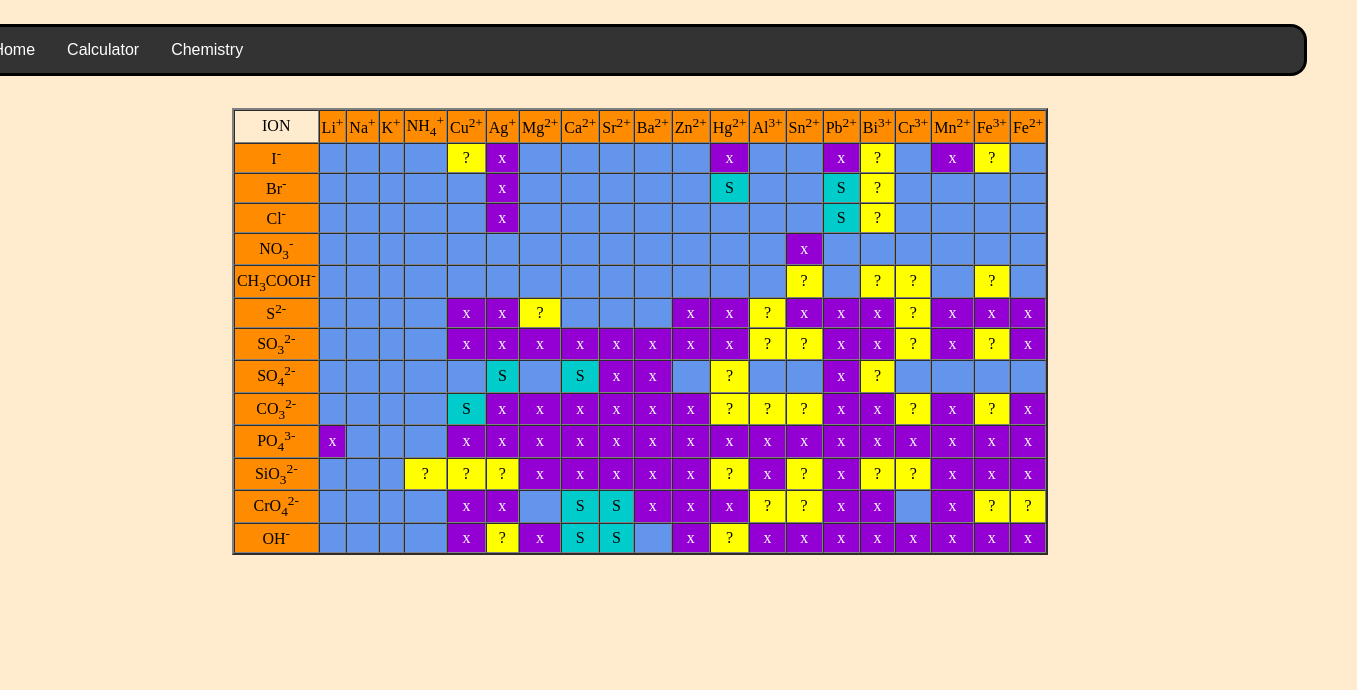
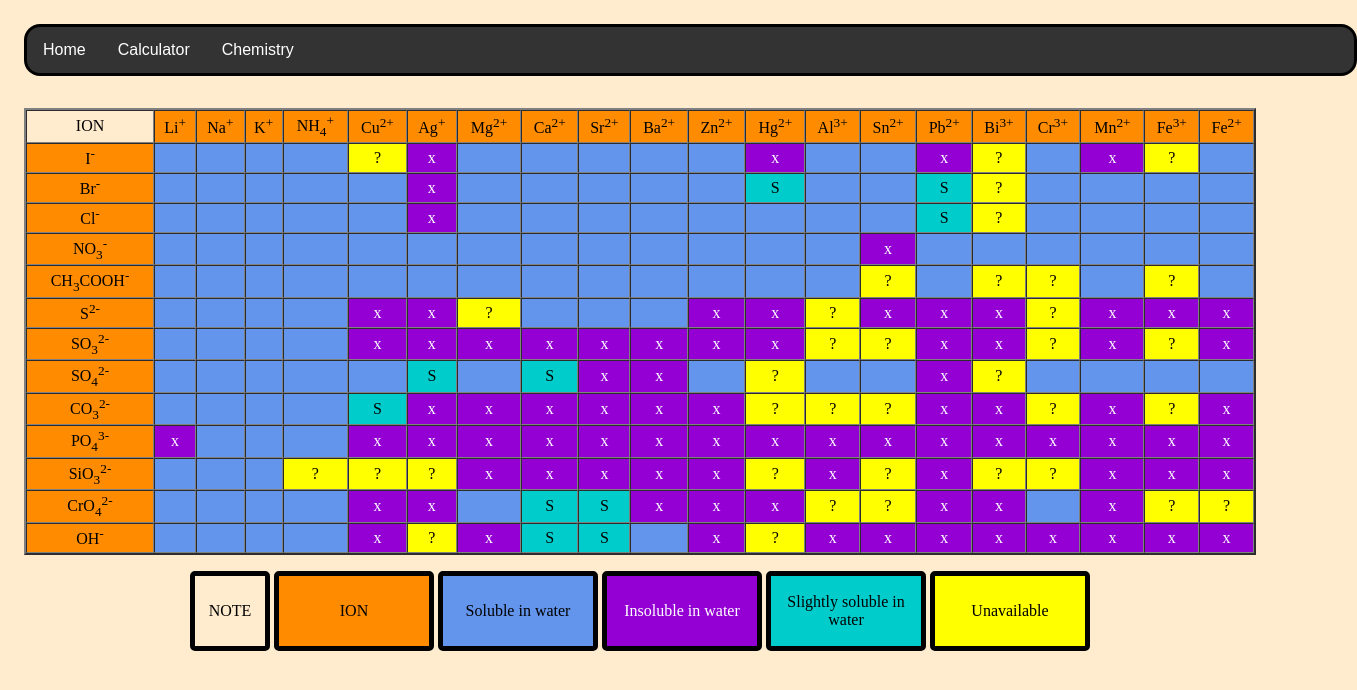
Before and after one commit to SIPNJ/Stunary, a plain HTML site: page Solubility.html in a window 1280 px wide. Shown: the whole page, 1357 px wide, since content can reach past the window. Drawn offline with Linux system fonts and the light colour scheme; a script that the page names is missing.

Commit message:
Note solubility chart

```diff
--- a/Periodic Table/CSS/Ped.css
+++ b/Periodic Table/CSS/Ped.css
@@ -1,7 +1,6 @@
 body{
     display: flex;
     flex-flow: column;
-    align-items: center;
     background-color: rgb(255, 215, 155);
 }
 
--- a/Solubility Table/CSS/Solubility.css
+++ b/Solubility Table/CSS/Solubility.css
@@ -1,7 +1,6 @@
 body{
     display: flex;
     flex-flow: column;
-    align-items: center;
     background-color: blanchedalmond;
 }
 
@@ -9,7 +8,7 @@ table{
     margin: 1em;
 }
 
-.solu,.insolu,.slu,.unavai{
+.solu,.insolu,.slu,.unavai,.reftex{
     padding: 5px;
     text-align: center;
 }
@@ -32,3 +31,20 @@ table{
     text-align: center;
     background-color: darkorange;
 }
+
+#ref{
+    justify-content: center;
+    display: grid;
+    grid-template-columns: 5em 10em 10em 10em 10em 10em ;
+    grid-template-rows: 5em;
+    grid-gap: 0.25em;
+}
+
+.refbot{
+    display: flex;
+    flex-flow: column;
+    justify-content: center;
+    align-items: center;
+    border: 5px black solid;
+    border-radius: 5px;
+}
--- a/Solubility.html
+++ b/Solubility.html
@@ -354,6 +354,16 @@
         </tr>
     </table>
 
+
+    <div id="ref">
+        <div class="refbot">NOTE</div>
+        <div class="refbot ion">ION</div>
+        <div class="refbot solu">Soluble in water</div>
+        <div class="refbot insolu">Insoluble in water</div>
+        <div class="refbot slu">Slightly soluble in water</div>
+        <div class="refbot unavai">Unavailable</div>
+    </div>
+
     <script src="Solubility Table/Javascript/Solubility.js"></script>
 </body>
 </html>
```
